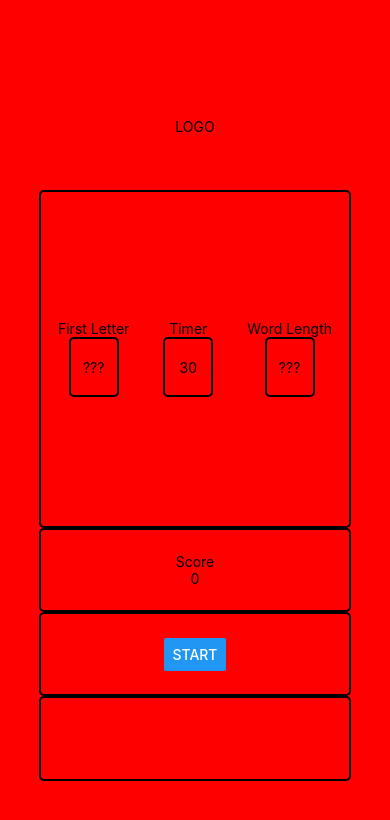
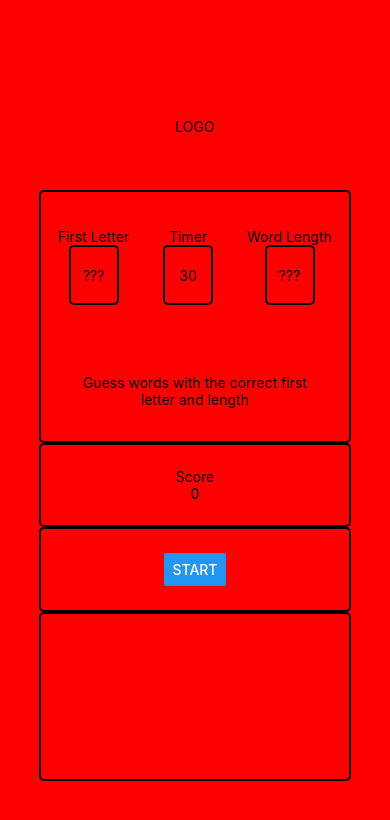
Before and after one commit to dougbostick/WordRushNative, a React Native app: screen / in a window 390 px wide. Shown: the top 820 px of the page. Built offline with nearby package versions, Linux system fonts and the light colour scheme.

Commit message:
shaping out message and info row

```diff
--- a/App.js
+++ b/App.js
@@ -116,6 +116,7 @@ export default function App() {
         <Text>LOGO</Text>
       </View>
       <View style={styles.middleRow}>
+        <View style={styles.topHalf}>
           <View style={styles.info}>
             <Text>First Letter</Text>
             <View style={styles.box}>
@@ -133,6 +134,10 @@ export default function App() {
             <View style={styles.box}>
               <Text>{wordLength}</Text>
             </View>
+          </View>
+        </View>
+        <View style={styles.bottomHalf}>
+          <Text style={styles.text}>{message}</Text>
         </View>
       </View>
       <View style={styles.row}>
@@ -161,7 +166,7 @@ export default function App() {
           <Button style={styles.button} title="+" onPress={handleGuess} />
         )}
       </View>
-      <View style={styles.row}>
+      <View style={styles.bottomRow}>
         <FlatList
           data={guessList}
           renderItem={({ item }) => (
@@ -176,6 +181,9 @@ export default function App() {
 }
 //style={correct ? styles.score : styles.box}
 const styles = StyleSheet.create({
+  text: {
+    textAlign: 'center',
+  },
   container: {
     backgroundColor: 'red',
     flex: 1,
@@ -207,10 +215,10 @@ const styles = StyleSheet.create({
     borderStyle: 'solid',
     borderRadius: 5,
   },
-  middleRow: {
+  bottomRow: {
     display: 'flex',
-    // flex: 3,
-    height: '40%',
+    // flex: 1,
+    height: '20%',
     width: '80%',
     flexDirection: 'row',
     alignItems: 'center',
@@ -219,6 +227,33 @@ const styles = StyleSheet.create({
     borderWidth: 2,
     borderStyle: 'solid',
     borderRadius: 5,
+  },
+  middleRow: {
+    display: 'flex',
+    // flex: 3,
+    height: '30%',
+    width: '80%',
+    flexDirection: 'column',
+    alignItems: 'center',
+    justifyContent: 'space-around',
+    borderColor: 'black',
+    borderWidth: 2,
+    borderStyle: 'solid',
+    borderRadius: 5,
+  },
+  topHalf: {
+    display: 'flex',
+    flexDirection: 'row',
+    justifyContent: 'space-around',
+    width: '100%',
+    height: '60%',
+  },
+  bottomHalf: {
+    width: '75%',
+    height: '40%',
+    display: 'flex',
+    justifyContent: 'center',
+    alignItems: 'center',
   },
   box: {
     color: 'red',
```
Lines whose indentation alone changed are shown as unchanged.
